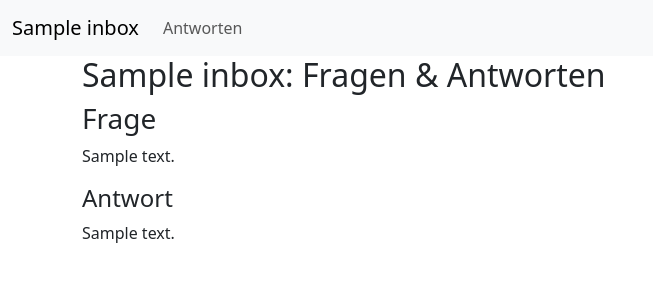
After one commit to digital-organizing/ai-mail, a Django app: template answering/templates/answering/messages.html in a window 1280 px wide. The commit adds this page. Shown: the top 300 px of the page, without its empty margins (0-653 px from the left). Run offline with Django 4.2, Linux system fonts and the light colour scheme; tables that the repository leaves empty hold one stand-in row (values such as "Sample post"); the template is opened without the code that fills it: values that come from a table or form of the project are taken from there, most other values are stand-ins (such as "Sample title", 1, 10 or a date in 2020); data that the repository does not hold is empty; parts of the project's set-up code (start-up, migrations or seed data) failed here and were passed over; some libraries are stand-ins or nearby versions.

Commit message:
Add view for browsing generated answers

```diff
--- /dev/null
+++ b/answering/static/css/styles.css
@@ -0,0 +1,3 @@
+.message {
+  white-space: pre-wrap;
+}
--- /dev/null
+++ b/answering/templates/answering/inbox_base.html
@@ -0,0 +1,27 @@
+{% extends 'base.html' %}
+
+{% load django_bootstrap5 static %}
+
+{% block top %}
+<nav class="navbar navbar-expand-lg bg-body-tertiary">
+  <div class="container-fluid">
+    <a class="navbar-brand" href="#">{{inbox.name}}</a>
+    <button class="navbar-toggler" type="button" data-bs-toggle="collapse" data-bs-target="#navbarSupportedContent"
+      aria-controls="navbarSupportedContent" aria-expanded="false" aria-label="Toggle navigation">
+      <span class="navbar-toggler-icon"></span>
+    </button>
+    <div class="collapse navbar-collapse" id="navbarSupportedContent">
+      <ul class="navbar-nav me-auto mb-2 mb-lg-0">
+        {% for task in inbox.tasks.all %}
+        <li class="nav-item">
+          <a class="nav-link" href="{% url 'answering:task-view' task.pk %}">{{task.name}}</a>
+        </li>
+        {% endfor %}
+        <li class="nav-item">
+          <a class="nav-link" href="{% url 'answering:messages' inbox.pk %}">Antworten</a>
+        </li>
+      </ul>
+    </div>
+  </div>
+</nav>
+{% endblock %}
--- /dev/null
+++ b/answering/templates/answering/messages.html
@@ -0,0 +1,21 @@
+{% extends 'answering/inbox_base.html' %}
+
+{% load django_bootstrap5  static %}
+{% block title %}{{inbox.name}}{% endblock %}
+
+{% block content %}
+{% for message in page %}
+<h2> {{inbox.name}}: Fragen & Antworten</h2>
+<div class="question-group">
+  <h3>Frage</h3>
+  <p class="message question">{{message.content}}</p>
+  <h4>Antwort</h4>
+  {% for answer in message.outputmessage_set.all %}
+  <p class="message answer">{{answer.content}}</p>
+  {% empty %}
+  <p>Fehler bei der Beantwortung</p>
+  {% endfor %}
+</div>
+{% endfor %}
+{% bootstrap_pagination page %}
+{% endblock content %}
--- a/answering/templates/base.html
+++ b/answering/templates/base.html
@@ -7,6 +7,7 @@
     <meta charset="UTF-8">
     <meta name="viewport" content="width=device-width, initial-scale=1">
     <link href="{% static "css/bootstrap.min.css" %}" rel="stylesheet"/>
+    <link href="{% static "css/styles.css" %}" rel="stylesheet">
     <meta name="viewport" content="width=device-width, initial-scale=1">
   </head>
 
--- a/answering/urls.py
+++ b/answering/urls.py
@@ -1,10 +1,11 @@
 from django.urls import path
 
-from answering.views import index_view, task_template_view
+from answering.views import index_view, message_overview, task_template_view
 
 app_name = "answering"
 
 urlpatterns = [
     path("task/<int:pk>/", task_template_view, name="task-view"),
+    path("messages/<uuid:pk>/", message_overview, name="messages"),
     path("", index_view, name="index"),
 ]
```
Also changed, not shown: answering/templates/answering/task_form.html (+2 -21 lines), answering/views.py (+22 -0 lines).
